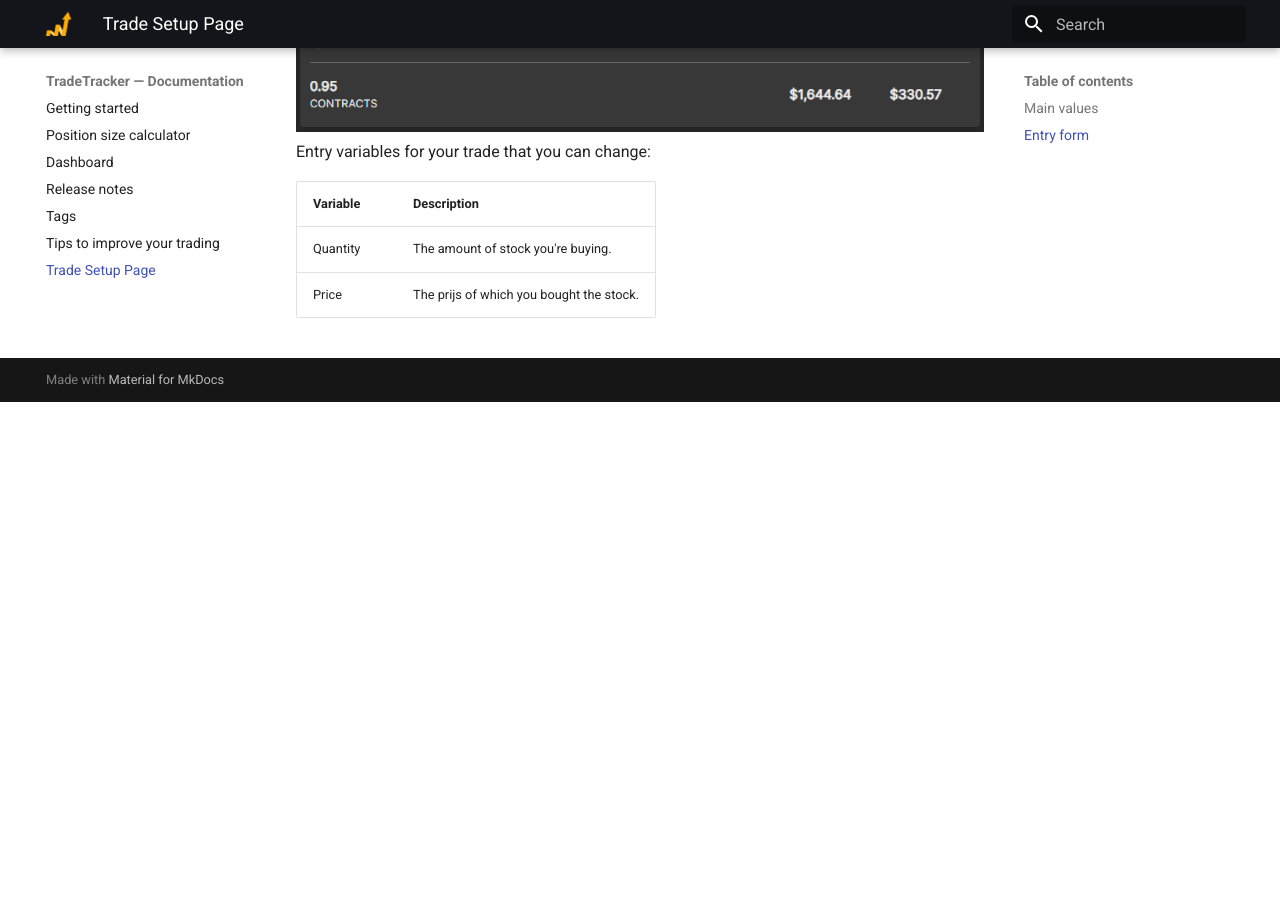
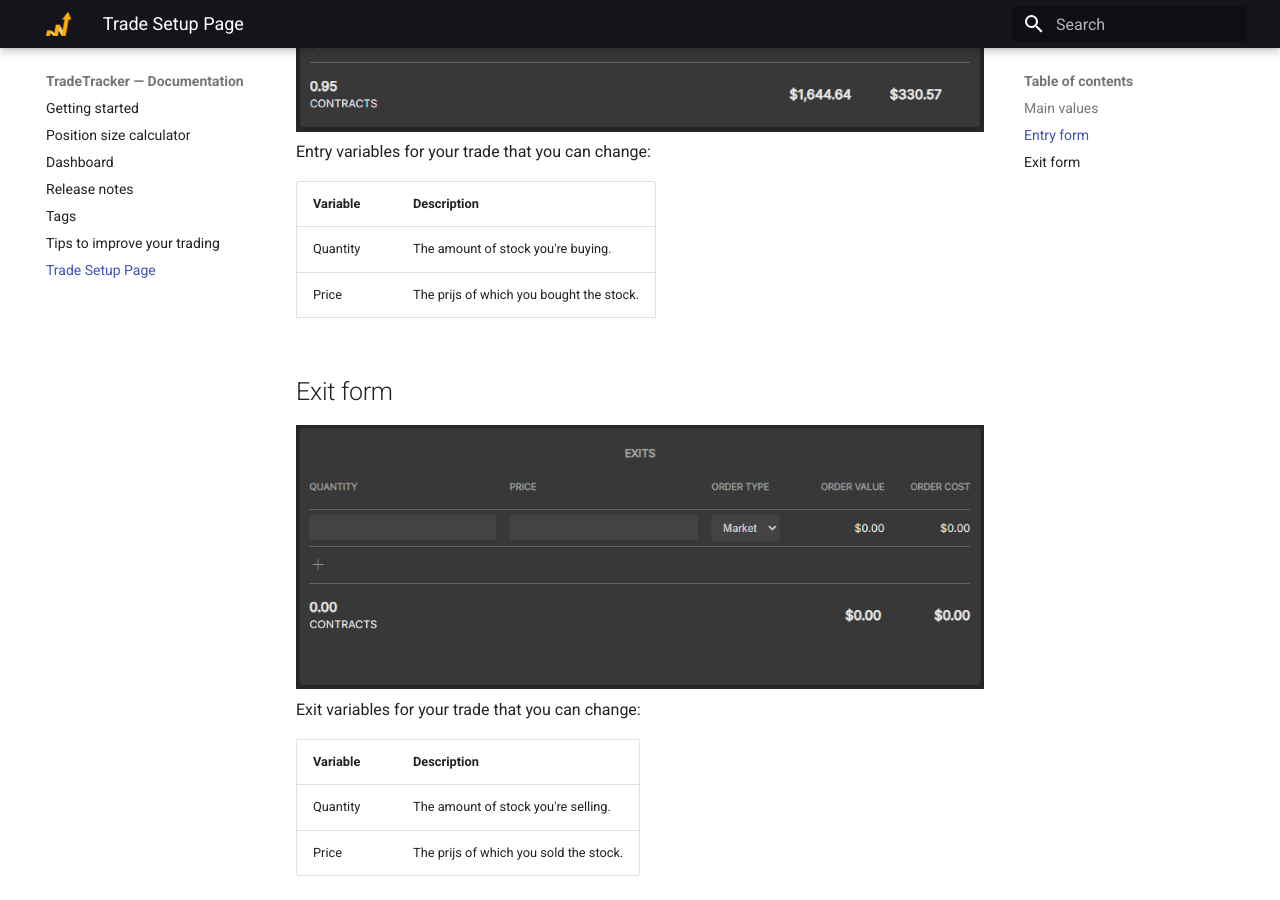
Before and after one commit to TradeTracker/docs, an MkDocs documentation site: the page built from docs/tradesetuppage.md, in a window 1280 px wide and 900 px high, scrolled down 1796 px. Built offline with MkDocs 1.6.1 and Material for MkDocs 9.7.7, drawn with Linux system fonts in a browser that asks for light colours; before the commit the page ends 2198 px from its top, so only the background shows below that.

Commit message:
Trade setup page docs change

```diff
--- a/docs/tradesetuppage.md
+++ b/docs/tradesetuppage.md
@@ -38,3 +38,13 @@ Entry variables for your trade that you can change:
 |--|--|
 |Quantity|The amount of stock you're buying.|
 |Price|The prijs of which you bought the stock.|
+
+## Exit form
+
+![Exit Form](tradesetuppageExitform.png)
+Exit variables for your trade that you can change:
+
+|Variable|Description|
+|--|--|
+|Quantity|The amount of stock you're selling.|
+|Price|The prijs of which you sold the stock.|
```
Also changed, not shown: docs/tradesetuppageExitform.png (added).
